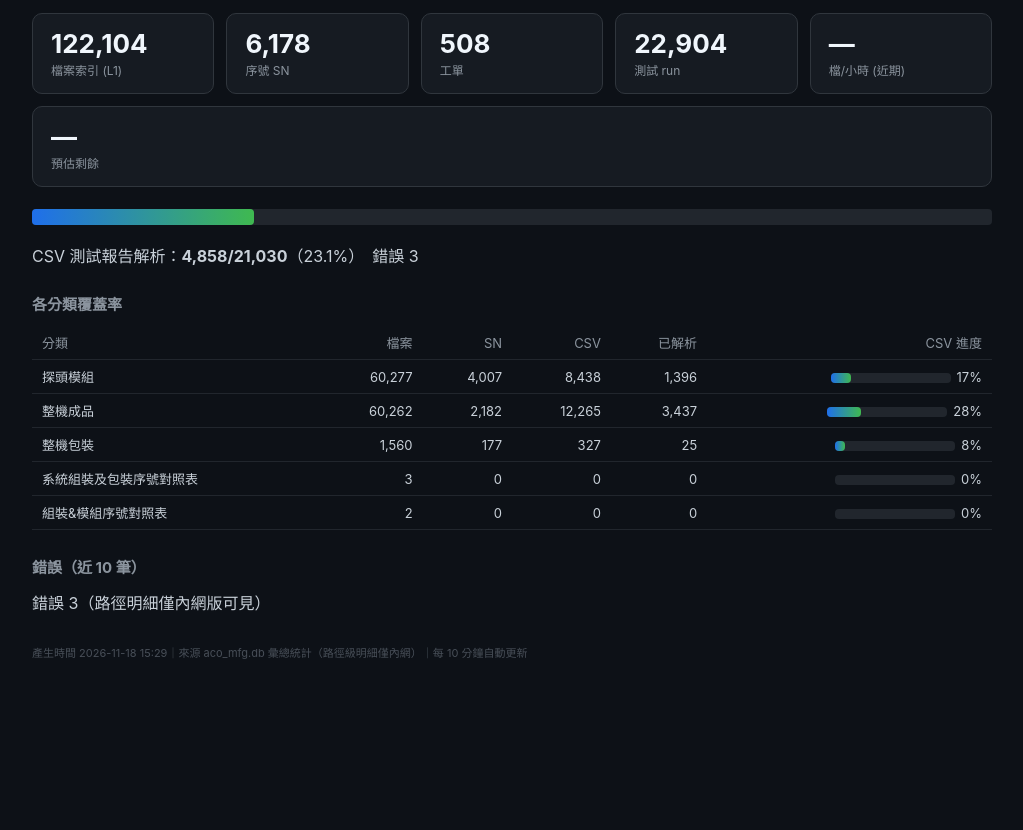
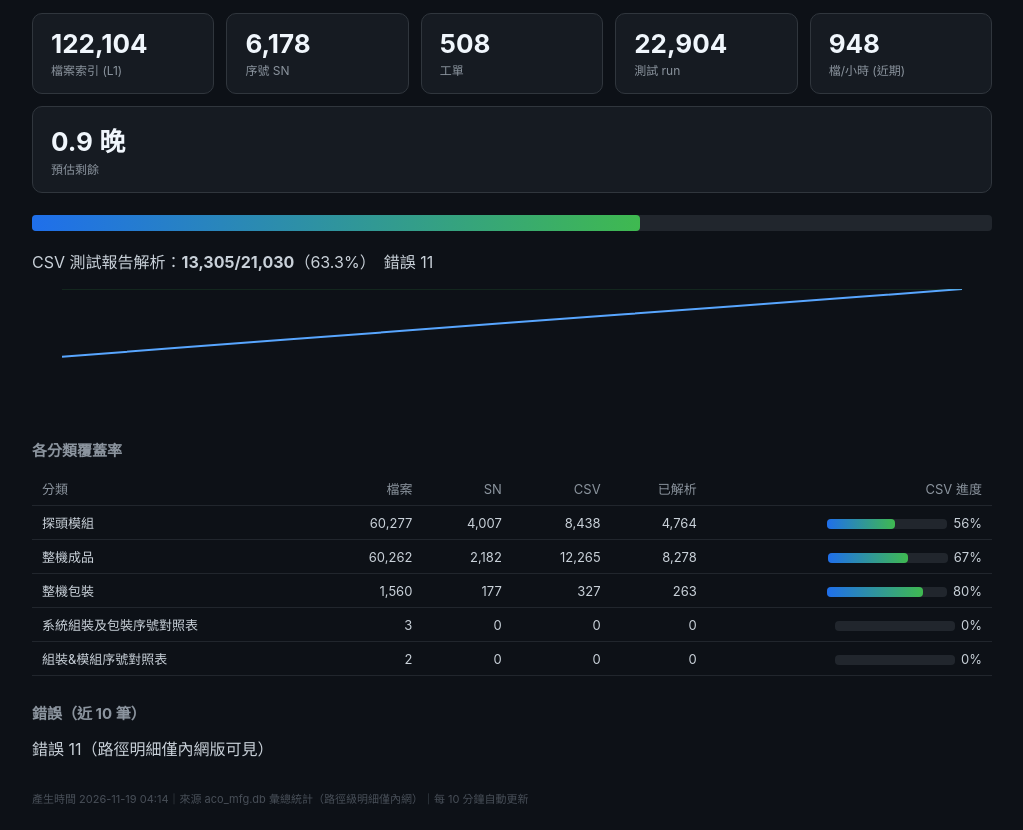
Before and after one commit to fykuo/aco-dash, a plain HTML site: page d-gcjt82lm8i/index.html in a window 1280 px wide. Shown: the part 56-886 px from the top of the page, without its empty margins (128-1151 px from the left). Before the commit the page ends 800 px from the top, so only its background shows below. Drawn offline with Linux system fonts and the light colour scheme.

Commit message:
L2 13305/21030

```diff
--- a/d-gcjt82lm8i/index.html
+++ b/d-gcjt82lm8i/index.html
@@ -17,18 +17,18 @@ th{color:#8b949e;font-weight:normal} td:first-child,th:first-child{text-align:le
 <div class=card><b>6,178</b><span>序號 SN</span></div>
 <div class=card><b>508</b><span>工單</span></div>
 <div class=card><b>22,904</b><span>測試 run</span></div>
-<div class=card><b>—</b><span>檔/小時 (近期)</span></div>
-<div class=card><b>—</b><span>預估剩餘</span></div></div>
-<div class=big><div class=bar><i style='width:23.1%'></i></div></div>
-<p>CSV 測試報告解析：<b>4,858/21,030</b>（23.1%）　錯誤 3</p>
-
+<div class=card><b>948</b><span>檔/小時 (近期)</span></div>
+<div class=card><b>0.9 晚</b><span>預估剩餘</span></div></div>
+<div class=big><div class=bar><i style='width:63.3%'></i></div></div>
+<p>CSV 測試報告解析：<b>13,305/21,030</b>（63.3%）　錯誤 11</p>
+<svg viewBox="0 0 900 120" style="width:100%;height:120px"><polyline points="0.0,67.7 112.5,59.1 225.0,50.6 337.5,42.1 450.0,33.6 562.5,25.3 675.0,17.0 787.5,8.6 900.0,0.0" fill="none" stroke="#58a6ff" stroke-width="2"/><line x1="0" y1="0.0" x2="900" y2="0.0" stroke="#3fb95044" stroke-width="1"/></svg>
 <h2>各分類覆蓋率</h2>
 <table><tr><th>分類</th><th>檔案</th><th>SN</th><th>CSV</th><th>已解析</th><th>CSV 進度</th></tr>
-<tr><td>探頭模組</td><td>60,277</td><td>4,007</td><td>8,438</td><td>1,396</td><td><div class=bar><i style='width:17%'></i></div>17%</td></tr>
-<tr><td>整機成品</td><td>60,262</td><td>2,182</td><td>12,265</td><td>3,437</td><td><div class=bar><i style='width:28%'></i></div>28%</td></tr>
-<tr><td>整機包裝</td><td>1,560</td><td>177</td><td>327</td><td>25</td><td><div class=bar><i style='width:8%'></i></div>8%</td></tr>
+<tr><td>探頭模組</td><td>60,277</td><td>4,007</td><td>8,438</td><td>4,764</td><td><div class=bar><i style='width:56%'></i></div>56%</td></tr>
+<tr><td>整機成品</td><td>60,262</td><td>2,182</td><td>12,265</td><td>8,278</td><td><div class=bar><i style='width:67%'></i></div>67%</td></tr>
+<tr><td>整機包裝</td><td>1,560</td><td>177</td><td>327</td><td>263</td><td><div class=bar><i style='width:80%'></i></div>80%</td></tr>
 <tr><td>系統組裝及包裝序號對照表</td><td>3</td><td>0</td><td>0</td><td>0</td><td><div class=bar><i style='width:0%'></i></div>0%</td></tr>
 <tr><td>組裝&amp;模組序號對照表</td><td>2</td><td>0</td><td>0</td><td>0</td><td><div class=bar><i style='width:0%'></i></div>0%</td></tr></table>
-<h2>錯誤（近 10 筆）</h2>錯誤 3（路徑明細僅內網版可見）
-<div class=foot>產生時間 2026-11-18 15:29｜來源 aco_mfg.db 彙總統計（路徑級明細僅內網）｜每 10 分鐘自動更新</div>
+<h2>錯誤（近 10 筆）</h2>錯誤 11（路徑明細僅內網版可見）
+<div class=foot>產生時間 2026-11-19 04:14｜來源 aco_mfg.db 彙總統計（路徑級明細僅內網）｜每 10 分鐘自動更新</div>
 </body></html>
```
